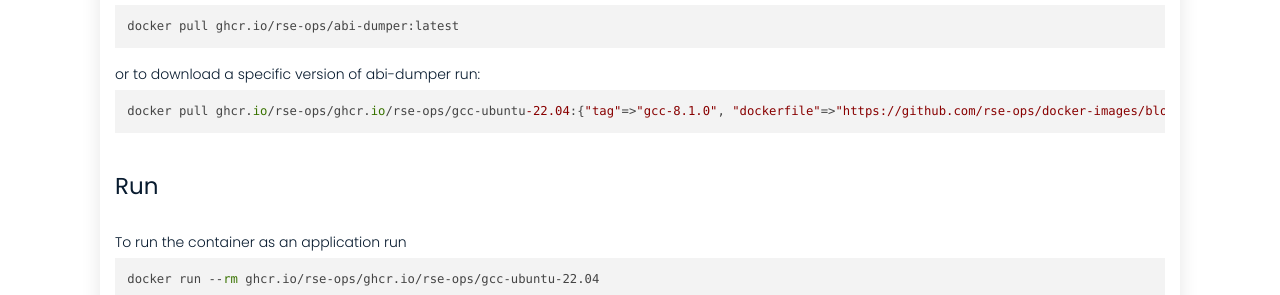
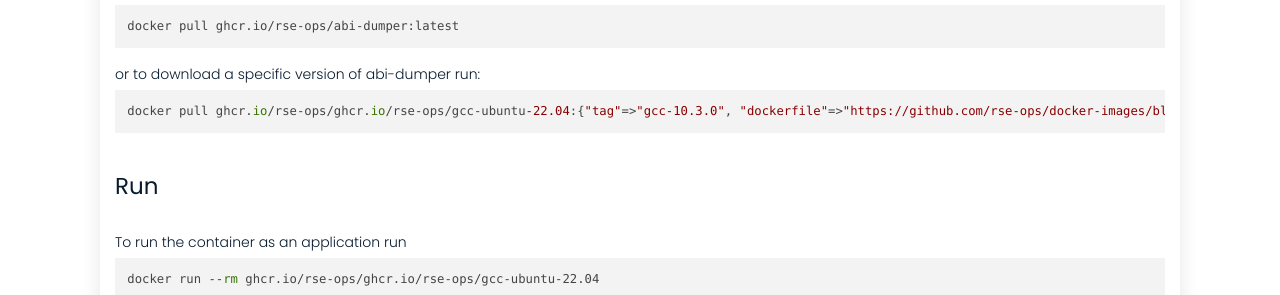
Before and after one commit to rse-ops/docker-images, a Jekyll site: the page built from _library/ghcr.io-rse-ops-gcc-ubuntu-22.04.md, in a window 1280 px wide and 1002 px high. Shown: the part 520-815 px from the top of the window. Built offline with Jekyll 4.4.1, drawn with Linux system fonts in a browser that asks for light colours; nearby versions of some CDN libraries.

Commit message:
Automated push to update library 2021-12-07

```diff
--- a/_library/ghcr.io-rse-ops-gcc-ubuntu-22.04.md
+++ b/_library/ghcr.io-rse-ops-gcc-ubuntu-22.04.md
@@ -1,14 +1,11 @@
 ---
 layout: container
 name: ghcr.io/rse-ops/gcc-ubuntu-22.04
-updated_at: 2021-12-07 06:16:51.362964
+updated_at: 2021-12-07 06:39:08.638000
 
 
 container_url: https://github.com/orgs/rse-ops/packages/container/package/gcc-ubuntu-22.04
 versions:
- - tag: gcc-8.1.0
-   dockerfile: https://github.com/rse-ops/docker-images/blob/main/ubuntu/gcc/Dockerfile
-   manifest: https://crane.ggcr.dev/manifest/ghcr.io/rse-ops/gcc-ubuntu-22.04:gcc-8.1.0
  - tag: gcc-10.3.0
    dockerfile: https://github.com/rse-ops/docker-images/blob/main/ubuntu/gcc/Dockerfile
    manifest: https://crane.ggcr.dev/manifest/ghcr.io/rse-ops/gcc-ubuntu-22.04:gcc-10.3.0
```
Also changed, not shown: other parts of _library/ghcr.io-rse-ops-gcc-ubuntu-22.04.md (+3 -0 lines).
